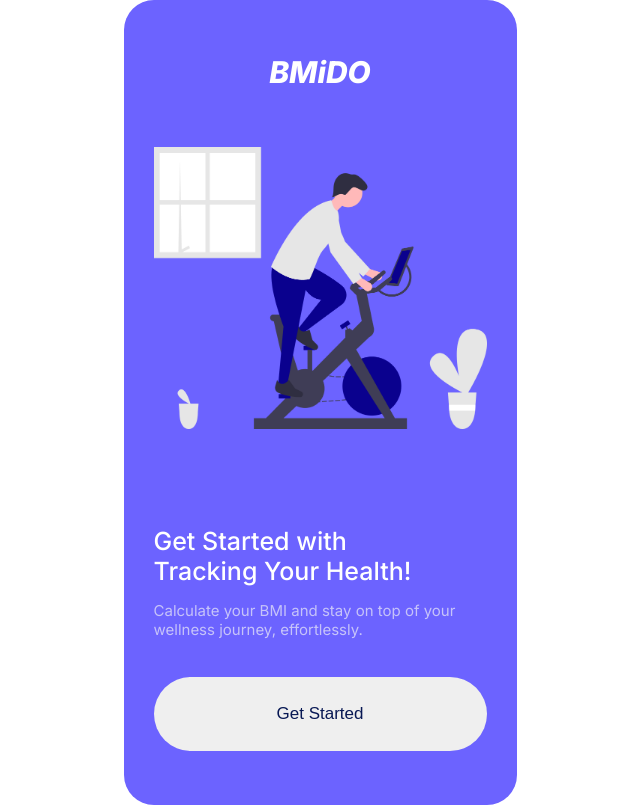
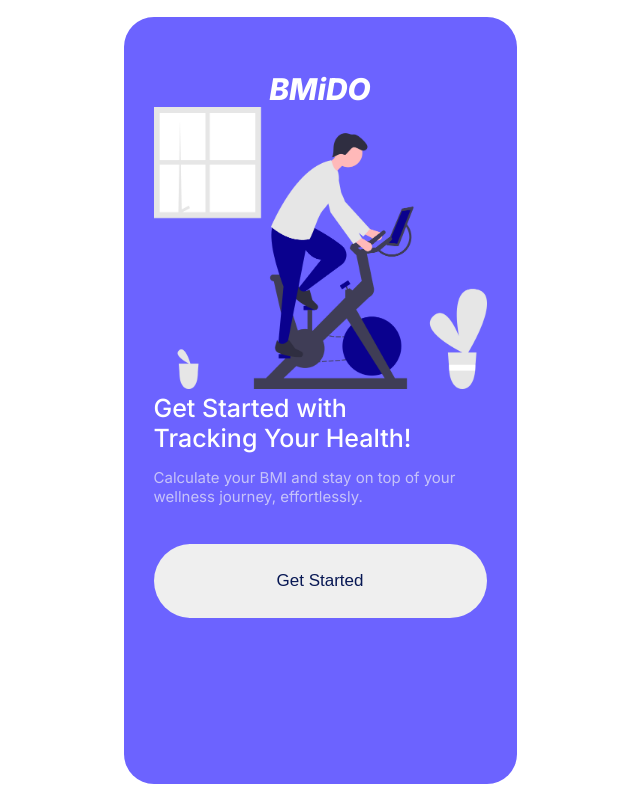
Before and after one commit to roman-nikitenko/bmi-calculator, a website: page index.html in a window 1280 px wide. Shown: the whole page, without its empty margins (320-960 px from the left). Drawn offline with Linux system fonts and the light colour scheme.

Commit message:
Optimization

```diff
--- a/index.html
+++ b/index.html
@@ -17,11 +17,13 @@
       <div class="slider-wrap">
         <div class="first-screen screen">
           <h1 class="first-screen-title">BMiDO</h1>
+          <div class="">
             <img
               class="first-screen-img"
               src="src/first-screen-logo.png"
               alt="main-logo"
             />
+            <div class="">
               <h2>
                 Get Started with<br />
                 Tracking Your Health!
@@ -30,6 +32,9 @@
                 Calculate your BMI and stay on top of your wellness journey,
                 effortlessly.
               </p>
+            </div>
+          </div>
+
           <button id="btn-get-start" class="btn">Get Started</button>
         </div>
         <div class="main-screen screen">
@@ -93,10 +98,11 @@
                 <p>Female</p>
               </div>
             </div>
-
           </div>
 
-          <button id="btn-calculate" class="btn btn-result">Calculate BMI</button>
+          <button id="btn-calculate" class="btn btn-result">
+            Calculate BMI
+          </button>
         </div>
         <div class="result-screen screen">
           <div class="">
@@ -104,14 +110,14 @@
             <h2 class="sub-title">Body Mass Index</h2>
           </div>
 
-
-
           <div class="box">
             <h3 class="box-title-result">BMI Results</h3>
             <div class="result">
               <p id="bmi-result" class="result-screen-result">22</p>
             </div>
-              <p id="bmi-report" style="font-size: 24px; margin-bottom: 16px">NORMAL BMI</p>
+            <p id="bmi-report" style="font-size: 24px; margin-bottom: 16px">
+              NORMAL BMI
+            </p>
             <ul class="result-list">
               <li id="id-1">Underweight: BMI less than 18.5</li>
               <li id="id-2">Normal weight: BMI 18.5 to 24.9</li>
@@ -120,12 +126,9 @@
             </ul>
           </div>
 
-
-
           <button id="btn-save" class="btn btn-result">Save the results</button>
         </div>
       </div>
-
     </div>
     <script src="index.js"></script>
   </body>
--- a/main.css
+++ b/main.css
@@ -56,13 +56,11 @@ body {
   text-align: center;
   font-size: 30px;
   font-weight: 800;
-
   font-style: italic;
-  margin-bottom: 57px;
 }
 
 .first-screen-img {
-  margin-bottom: 97px;
+  width: 100%;
 }
 
 .btn {
```
Lines whose indentation alone changed are shown as unchanged.
